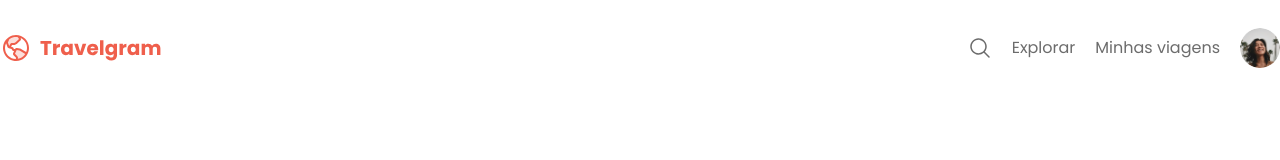
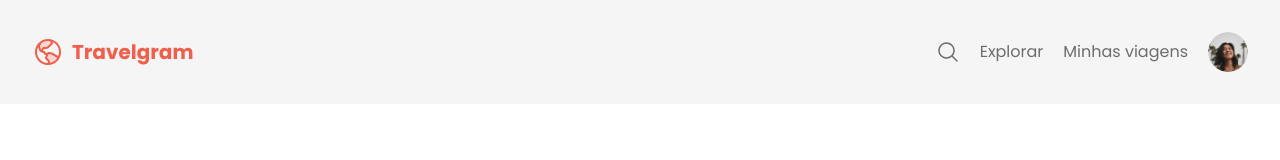
Before and after one commit to Gabriel-Dev-C/Travelgram, a plain HTML site: page src/index.html in a window 1280 px wide. Drawn offline with Linux system fonts and the light colour scheme.

Commit message:
nav-styling-v2

```diff
--- a/src/index.html
+++ b/src/index.html
@@ -19,7 +19,8 @@
 </head>
 <body>
     <header>
-        <nav>
+        <div class="bg-surface-color">
+            <nav class="container">
                 <a href="#" id="logo">
                     <img src="../assets/Logo.svg" alt="Travelgram Logo" id="logo-img">
                 </a>
@@ -42,6 +43,7 @@
                     </li>
                 </ul>
             </nav>
+        </div>
     </header>
 </body>
 </html>
--- a/src/styles/global.css
+++ b/src/styles/global.css
@@ -39,3 +39,13 @@ a:hover {
     color: var(--brand-color);
     text-decoration: underline;
 }
+
+.container {
+    padding-inline: 32px; /** APLICA PADDING HORIZONTALMENTE NO EIXO X */
+    max-width: 1280px;
+    margin-inline: auto; /** APLICA MARGEM HORIZONTALMENTE NO EIXO X */
+}
+
+.bg-surface-color {
+    background-color: var(--surface-color);
+}
--- a/src/styles/nav.css
+++ b/src/styles/nav.css
@@ -4,7 +4,7 @@ nav {
     align-items: center;
     justify-content: space-between;
     line-height: 0;
-    padding-block: 20px; /* APLICA PADDING VERTICALMENTE NO BLOCO FLEX INTEIRO */
+    padding-block: 24px; /* APLICA PADDING VERTICALMENTE NO BLOCO FLEX INTEIRO */
 }
 
 ul {
```
Lines whose indentation alone changed are shown as unchanged.
